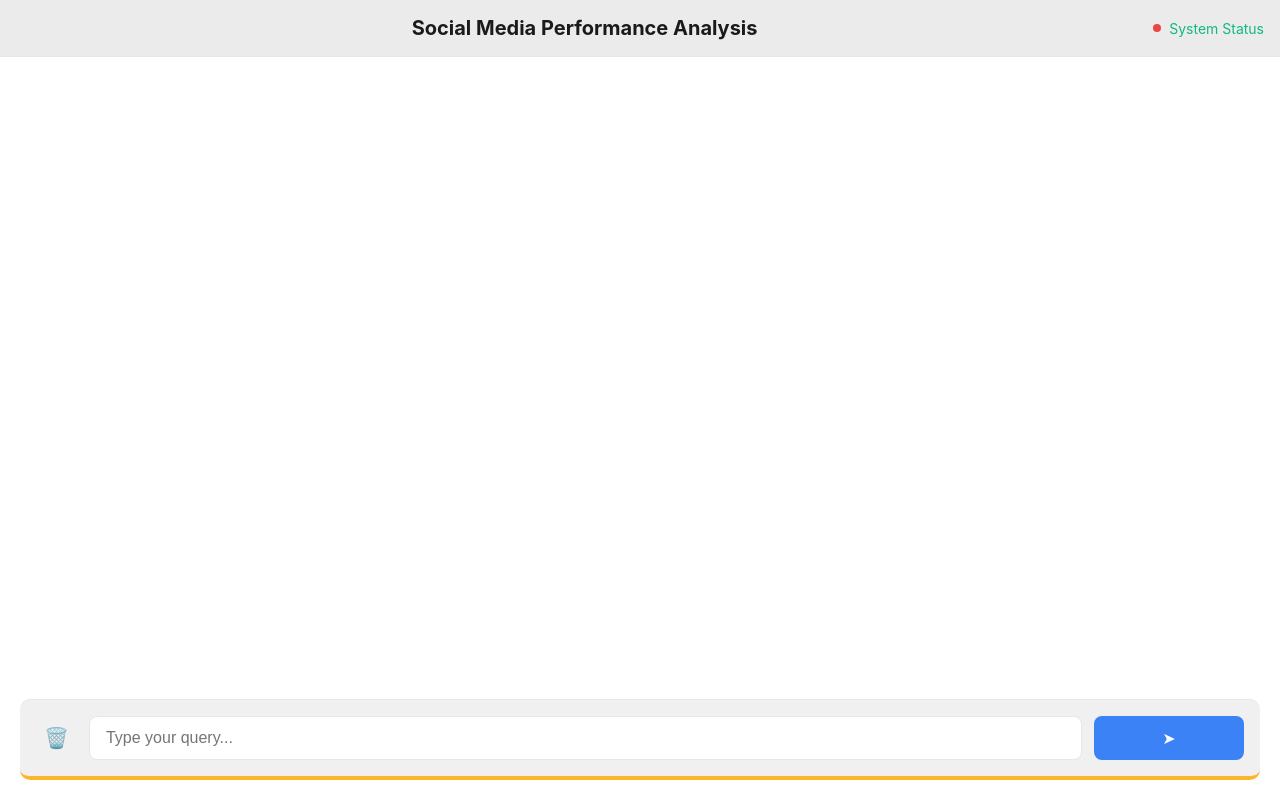
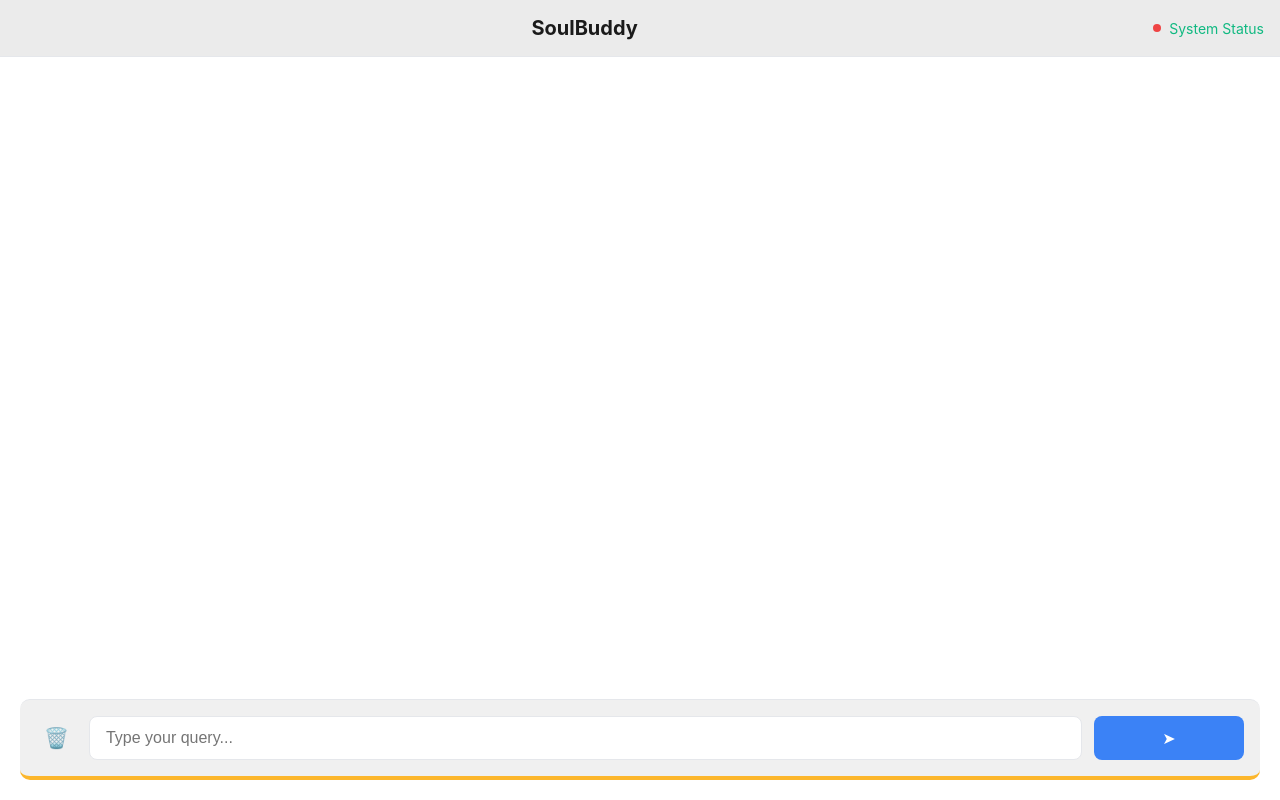
Before and after one commit to devangyadav/TrojanGang, a website: page public/index.html in a window 1280 px wide. Drawn offline with Linux system fonts and the light colour scheme.

Commit message:
Your commit message here

```diff
--- a/public/index.html
+++ b/public/index.html
@@ -9,7 +9,7 @@
 <body>
     <div class="chat-container">
         <header class="header">
-            <h1>Social Media Performance Analysis</h1>
+            <h1>SoulBuddy</h1>
             <div class="system-status">
                 <div class="status-dot inactive" id="statusDot"></div>
                 <span>System Status</span>
```
Also changed, not shown: 1 other file.
